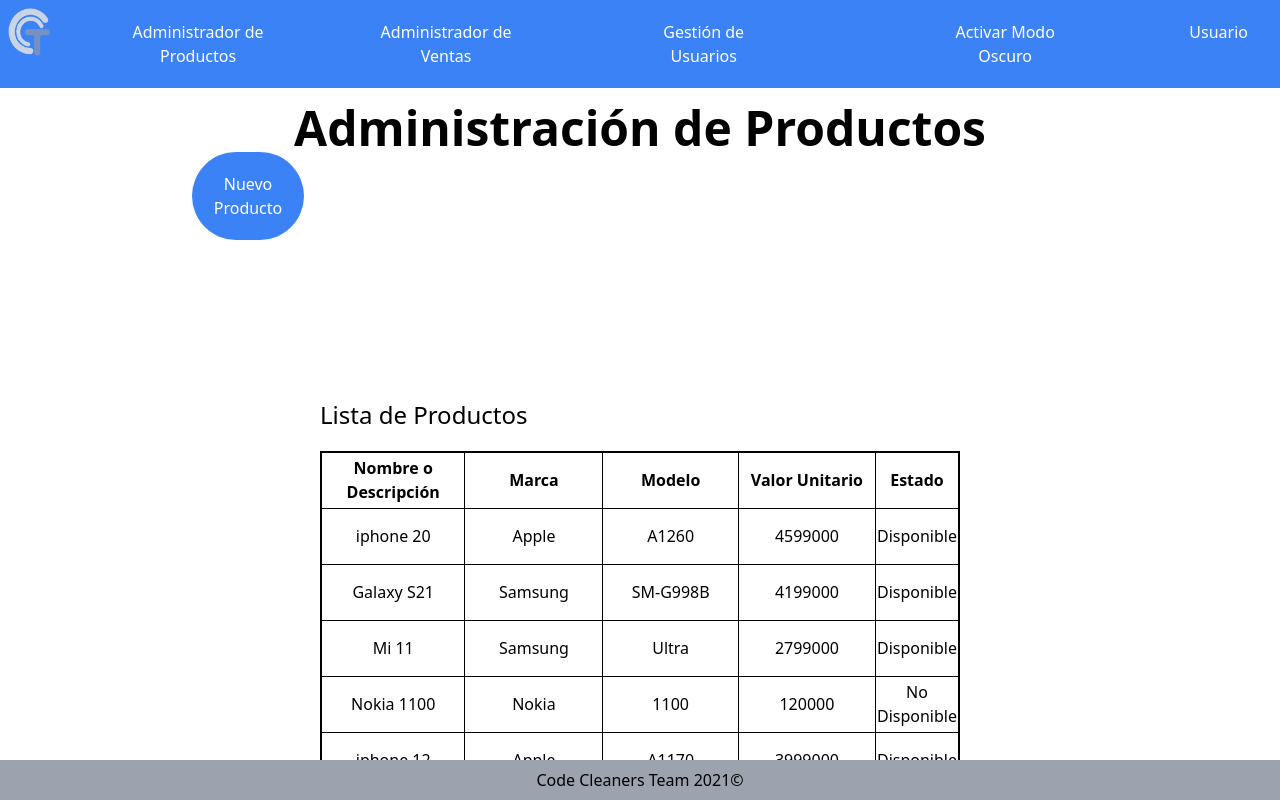
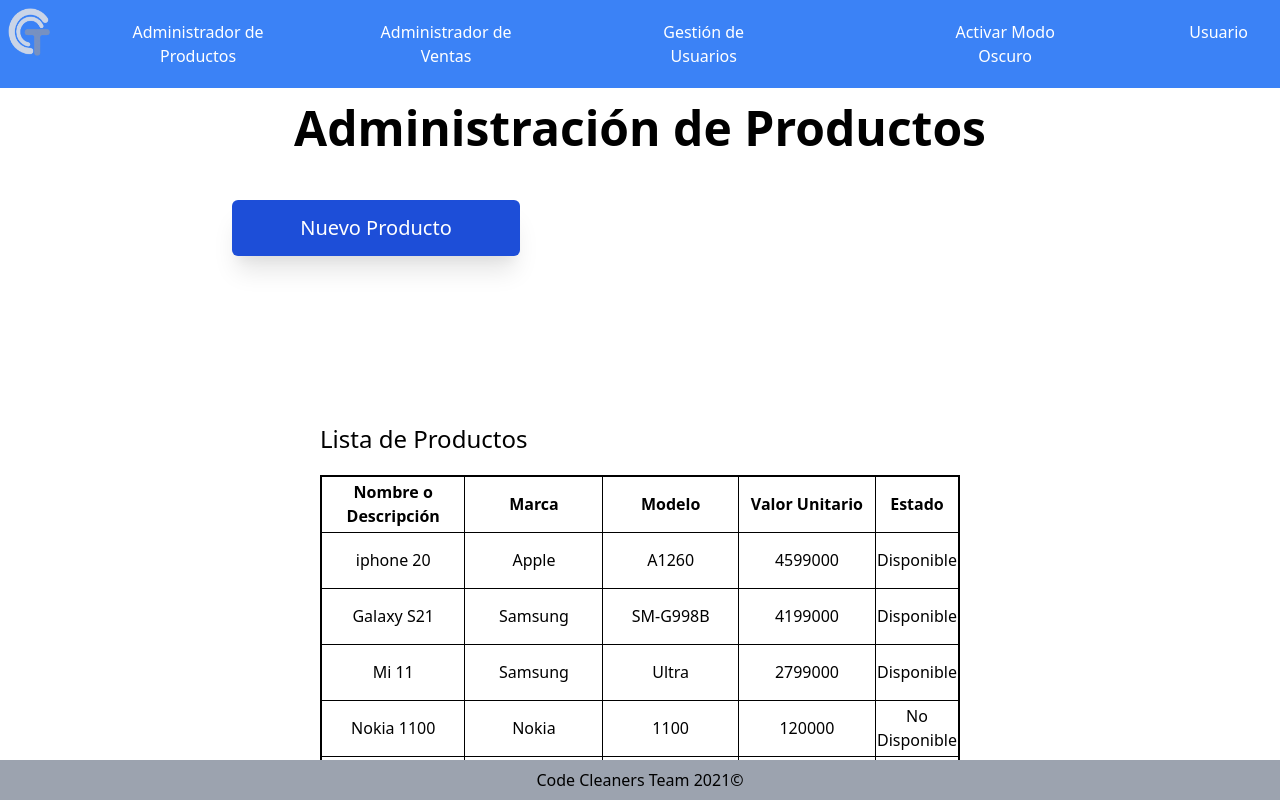
Before and after one commit to codecleanersteam/ProyectoCiclo3, a React (Create React App) app: page /products in a window 1280 px wide. Built offline with nearby package versions, Linux system fonts and the light colour scheme.

Commit message:
Modificado boton de listar y agregar producto

```diff
--- a/src/pages/auth/Login.jsx
+++ b/src/pages/auth/Login.jsx
@@ -48,7 +48,7 @@ const Login = () => {
           </label>
         </div>
         <div className="flex justify-center">
-          <Link to="/product">
+          <Link to="/products">
             <button
               className="flex bg-blue-500 text-white py-2 px-16"
               type="submit"
--- a/src/pages/products/Products.jsx
+++ b/src/pages/products/Products.jsx
@@ -45,7 +45,7 @@ const Products = () => {
   const [mostrarTabla, setMostrarTabla] = useState(true);
   const [productos, setProductos] = useState([]);
   const [textoBoton, setTextoBoton] = useState("Nuevo Producto");
-  const [colorBoton, setColorBoton] = useState("green");
+  const [colorBoton, setColorBoton] = useState("blue-300");
   const { darkMode } = useDarkMode();
 
   useEffect(() => {
@@ -55,10 +55,10 @@ const Products = () => {
   useEffect(() => {
     if (mostrarTabla) {
       setTextoBoton("Nuevo Producto");
-      setColorBoton("blue");
+      setColorBoton("blue-700");
     } else {
       setTextoBoton("Lista de Productos");
-      setColorBoton("green");
+      setColorBoton("blue-400");
     }
   }, [mostrarTabla]);
 
@@ -76,7 +76,7 @@ const Products = () => {
           onClick={() => {
             setMostrarTabla(!mostrarTabla);
           }}
-          className={`text-white bg-${colorBoton}-500 p-5 rounded-full -6 w-28 self-end`}
+          className={`text-white bg-${colorBoton} rounded-md self-end sm:w-40 md:w-72 sm:mx-2 md:mx-5 lg:mx-7 xl:mx-10 2xl:mx-14 hover:bg-gray-700 hover:text-white shadow-xl sm:my-2 md:my-5 lg:my-7 xl:my-12 2xl:my-14  text-white h-14 w-3/4 text-xl`}
         >
           {textoBoton}
         </button>
@@ -103,7 +103,7 @@ const TablaProductos = ({ listaProductos }) => {
     console.log("Este es el listado de productos en la Tabla", listaProductos);
   });
   return (
-    <div className="place-content-center h-full w-full pr-32 pl-32 pt-20 pb-16">
+    <div className="place-content-center h-full w-full pr-32 pl-32 pb-16">
       <p className="my-5 text-2xl">Lista de Productos</p>
       <table
         className={`border-2 border-${darkMode ? "white" : "black"} w-full`}
@@ -212,7 +212,7 @@ const AddProduct = ({ setMostrarTabla, listaProductos, setProductos }) => {
 
   return (
     <div className="place-content-center pl-60 pr-60">
-      <p className="pt-12 pl-12 text-2xl my-5">Registrar Nuevo Producto</p>
+      <p className="pl-12 text-2xl my-5">Registrar Nuevo Producto</p>
       <form ref={form} onSubmit={submitForm}>
         <div
           className={`grid grid-cols-3 border-4 border-double border-${
```
